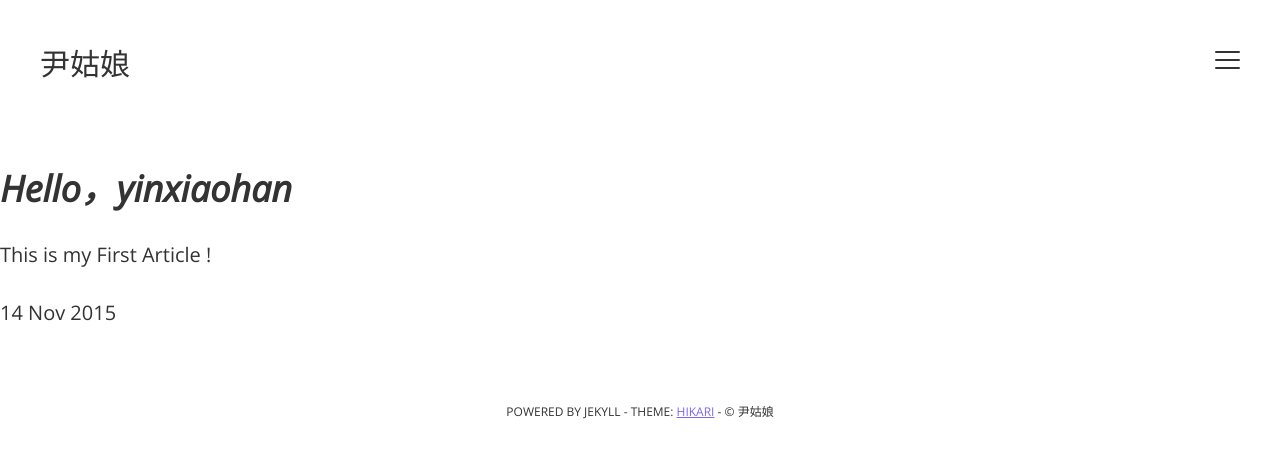
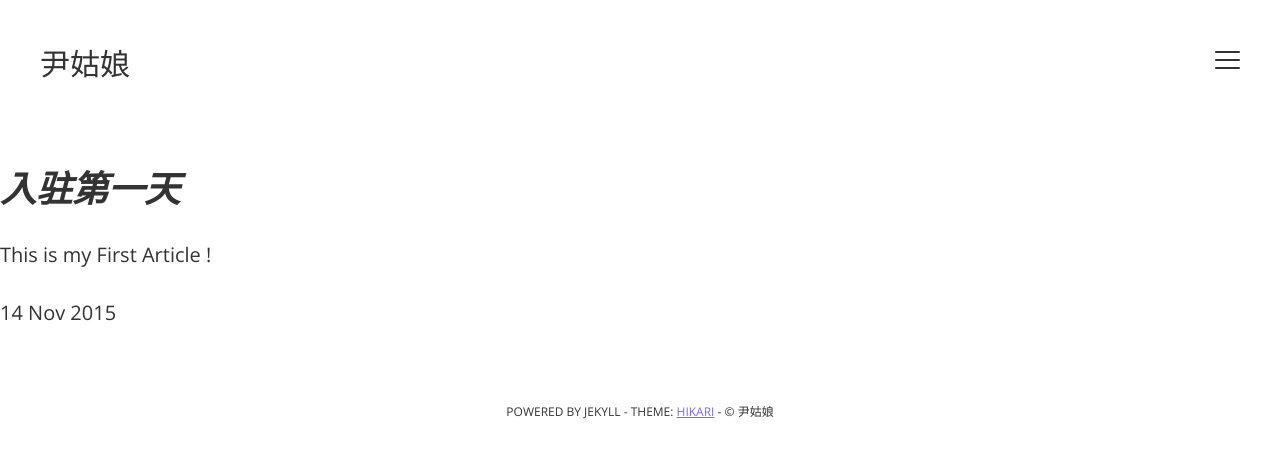
Before and after one commit to sesmond/blog_yin, a Jekyll site: the page built from _posts/2015-11-14-yinxiaohan.html, in a window 1280 px wide. Shown: the top 458 px of the page. Built offline with Jekyll 4.4.1, drawn with Linux system fonts in a browser that asks for light colours.

Commit message:
Update 2015-11-14-yinxiaohan.html

```diff
--- a/_posts/2015-11-14-yinxiaohan.html
+++ b/_posts/2015-11-14-yinxiaohan.html
@@ -1,6 +1,6 @@
 ---
 layout: default
-title: Hello，yinxiaohan
+title: 入驻第一天
 ---
 <h2>{{ page.title }}</h2>
 <p>This is my First Article ! </p>
```
